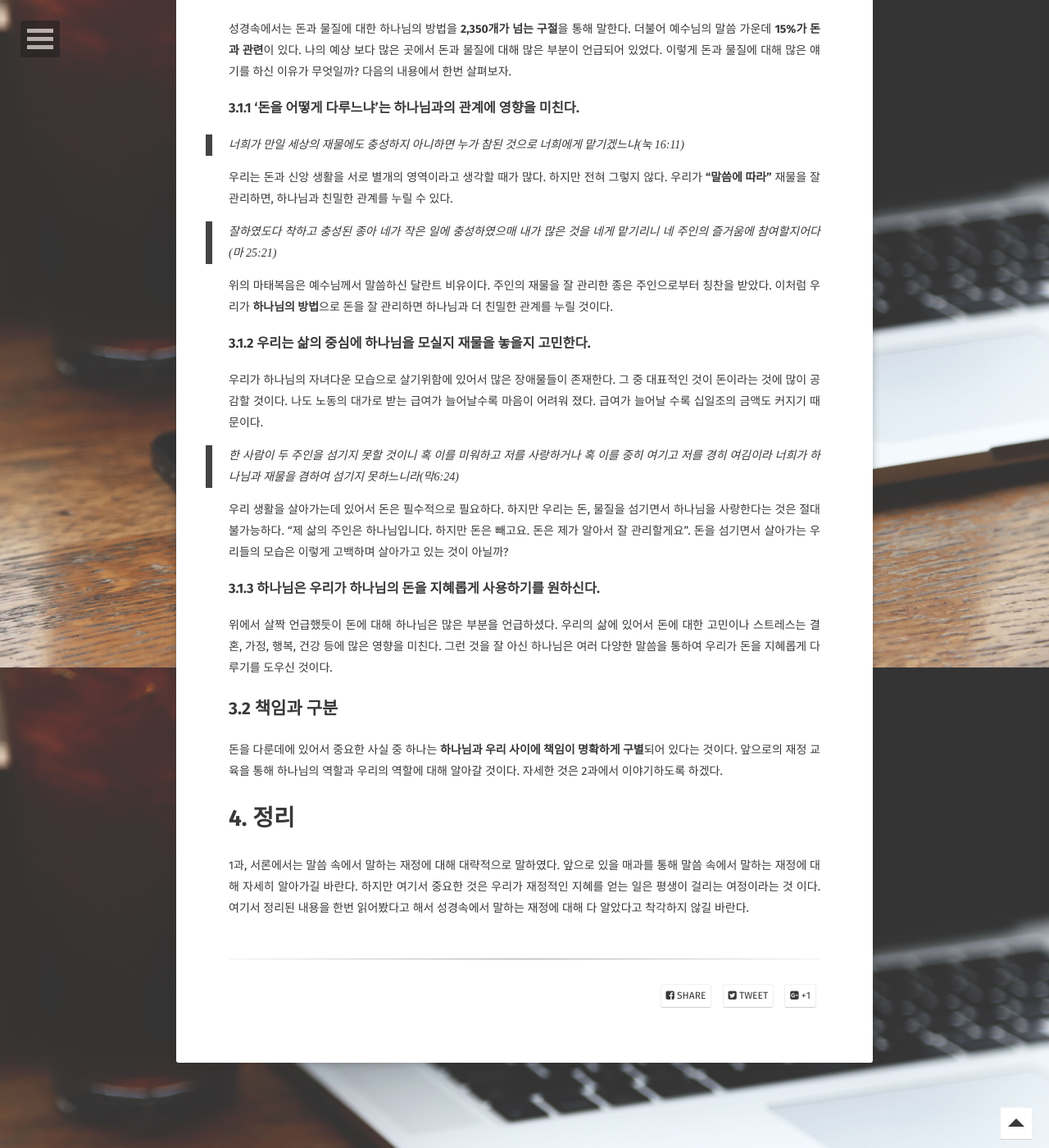
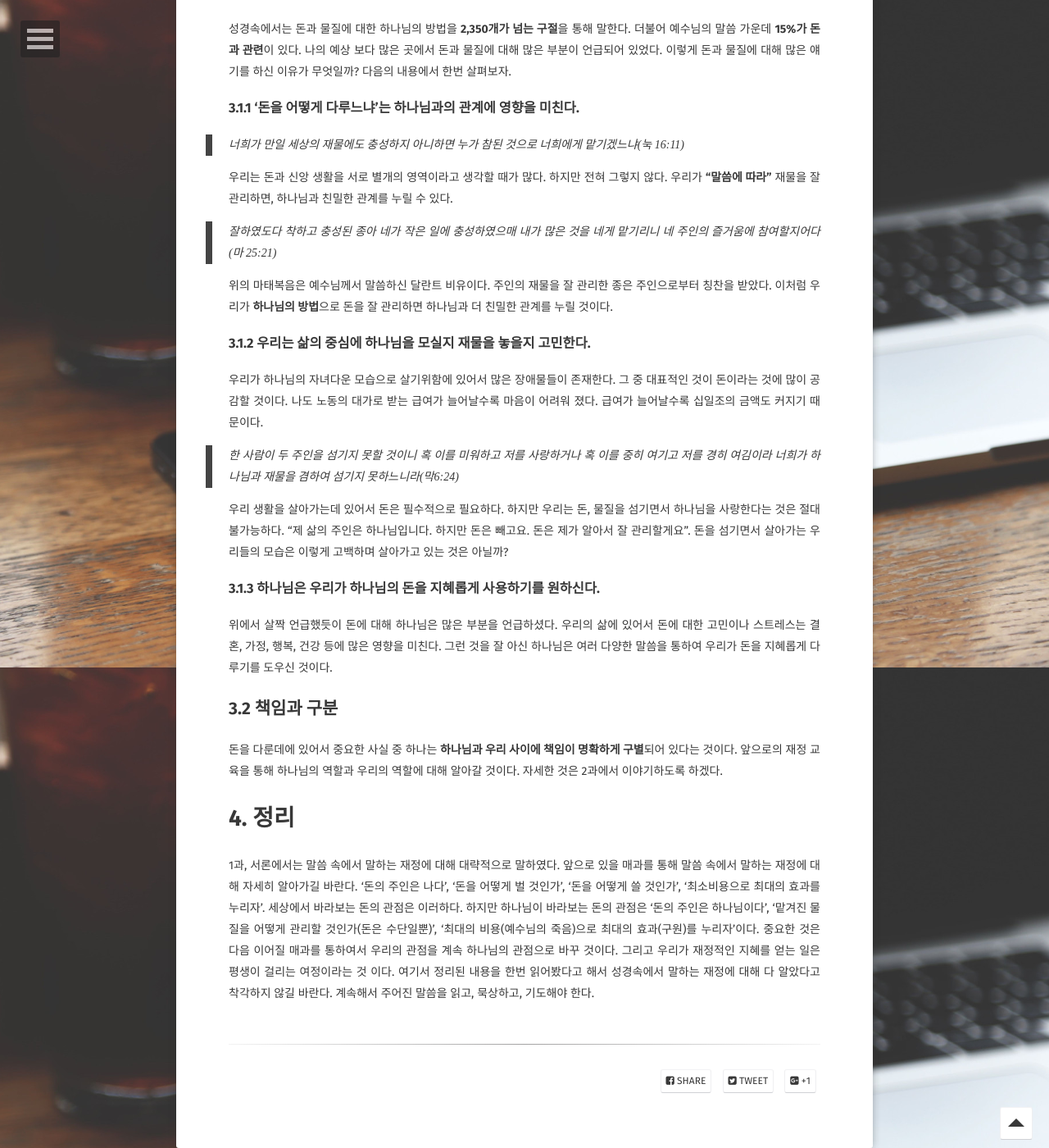
Before and after one commit to ryandev421/ryanpark91.github.io, a Jekyll site: the page built from _navigating-finances/1.md, in a window 1280 px wide and 1400 px high, scrolled down 986 px. Shown: the whole window at 82% size. Built offline with Jekyll 4.4.1, drawn with Linux system fonts in a browser that asks for light colours; some web fonts are replaced; comment, search, counter and statistics services are not loaded.

Commit message:
재정학교 서론에서 정리 보충

```diff
--- a/_navigating-finances/1.md
+++ b/_navigating-finances/1.md
@@ -42,12 +42,12 @@ comments: true
 
 ### 3.1.2 우리는 삶의 중심에 하나님을 모실지 재물을 놓을지 고민한다.
 우리가 하나님의 자녀다운 모습으로 살기위함에 있어서 많은 장애물들이 존재한다. 그 중 대표적인 것이 돈이라는 것에 많이 공감할 것이다. 나도 노동의 대가로 받는
-급여가 늘어날수록 마음이 어려워 졌다. 급여가 늘어날 수록 십일조의 금액도 커지기 때문이다.
+급여가 늘어날수록 마음이 어려워 졌다. 급여가 늘어날수록 십일조의 금액도 커지기 때문이다.
 
 > 한 사람이 두 주인을 섬기지 못할 것이니 혹 이를 미워하고 저를 사랑하거나 혹 이를 중히 여기고 저를 경히 여김이라 너희가 하나님과 재물을 겸하여 섬기지 못하느니라(막6:24)
 
 우리 생활을 살아가는데 있어서 돈은 필수적으로 필요하다. 하지만 우리는 돈, 물질을 섬기면서 하나님을 사랑한다는 것은 절대 불가능하다. "제 삶의 주인은 하나님입니다. 하지만 돈은 빼고요.
-돈은 제가 알아서 잘 관리할게요". 돈을 섬기면서 살아가는 우리들의 모습은 이렇게 고백하며 살아가고 있는 것이 아닐까?
+돈은 제가 알아서 잘 관리할게요". 돈을 섬기면서 살아가는 우리들의 모습은 이렇게 고백하며 살아가고 있는 것은 아닐까?
 
 ### 3.1.3 하나님은 우리가 하나님의 돈을 지혜롭게 사용하기를 원하신다.
 위에서 살짝 언급했듯이 돈에 대해 하나님은 많은 부분을 언급하셨다. 우리의 삶에 있어서 돈에 대한 고민이나 스트레스는 결혼, 가정, 행복, 건강 등에 많은 영향을 미친다.
@@ -58,6 +58,8 @@ comments: true
 우리의 역할에 대해 알아갈 것이다. 자세한 것은 2과에서 이야기하도록 하겠다.
 
 # 4. 정리
-1과, 서론에서는 말씀 속에서 말하는 재정에 대해 대략적으로 말하였다. 앞으로 있을 매과를 통해 말씀 속에서 말하는 재정에 대해 자세히 알아가길 바란다. 하지만
-여기서 중요한 것은 우리가 재정적인 지혜를 얻는 일은 평생이 걸리는 여정이라는 것 이다. 여기서 정리된 내용을 한번 읽어봤다고 해서 성경속에서 말하는 재정에 대해
-다 알았다고 착각하지 않길 바란다.
+1과, 서론에서는 말씀 속에서 말하는 재정에 대해 대략적으로 말하였다. 앞으로 있을 매과를 통해 말씀 속에서 말하는 재정에 대해 자세히 알아가길 바란다.
+'돈의 주인은 나다', '돈을 어떻게 벌 것인가', '돈을 어떻게 쓸 것인가', '최소비용으로 최대의 효과를 누리자'. 세상에서 바라보는 돈의 관점은 이러하다.
+하지만 하나님이 바라보는 돈의 관점은 '돈의 주인은 하나님이다', '맡겨진 물질을 어떻게 관리할 것인가(돈은 수단일뿐)', '최대의 비용(예수님의 죽음)으로 최대의 효과(구원)를 누리자'이다.
+중요한 것은 다음 이어질 매과를 통하여서 우리의 관점을 계속 하나님의 관점으로 바꾸 것이다. 그리고 우리가 재정적인 지혜를 얻는 일은 평생이 걸리는 여정이라는 것 이다.
+여기서 정리된 내용을 한번 읽어봤다고 해서 성경속에서 말하는 재정에 대해 다 알았다고 착각하지 않길 바란다. 계속해서 주어진 말씀을 읽고, 묵상하고, 기도해야 한다.
```
